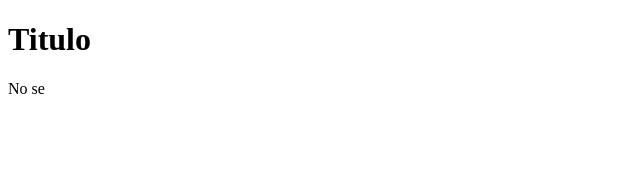
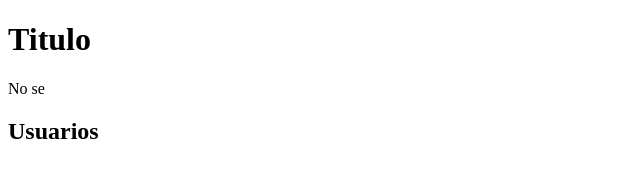
Before and after one commit to MarioGonzaleG/git-flow-2022, a plain HTML site: page index.html in a window 1280 px wide. Shown: the whole page, without its empty margins (0-640 px from the left). Drawn offline with Linux system fonts and the light colour scheme.

Commit message:
feature usuarios

```diff
--- a/index.html
+++ b/index.html
@@ -9,5 +9,7 @@
 <body>
     <h1>Titulo</h1>
     <p>No se</p>
+    <h2>Usuarios</h2>
+
 </body>
 </html>
```
